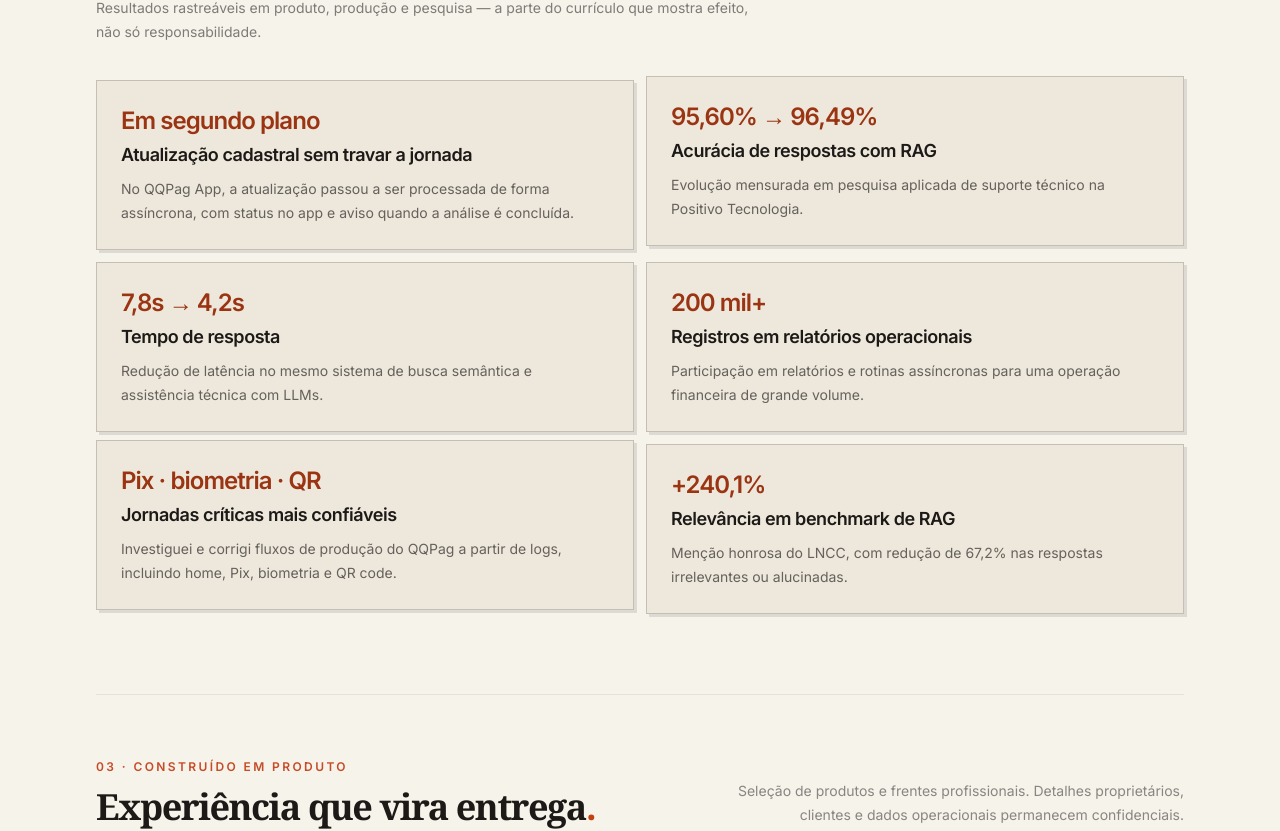
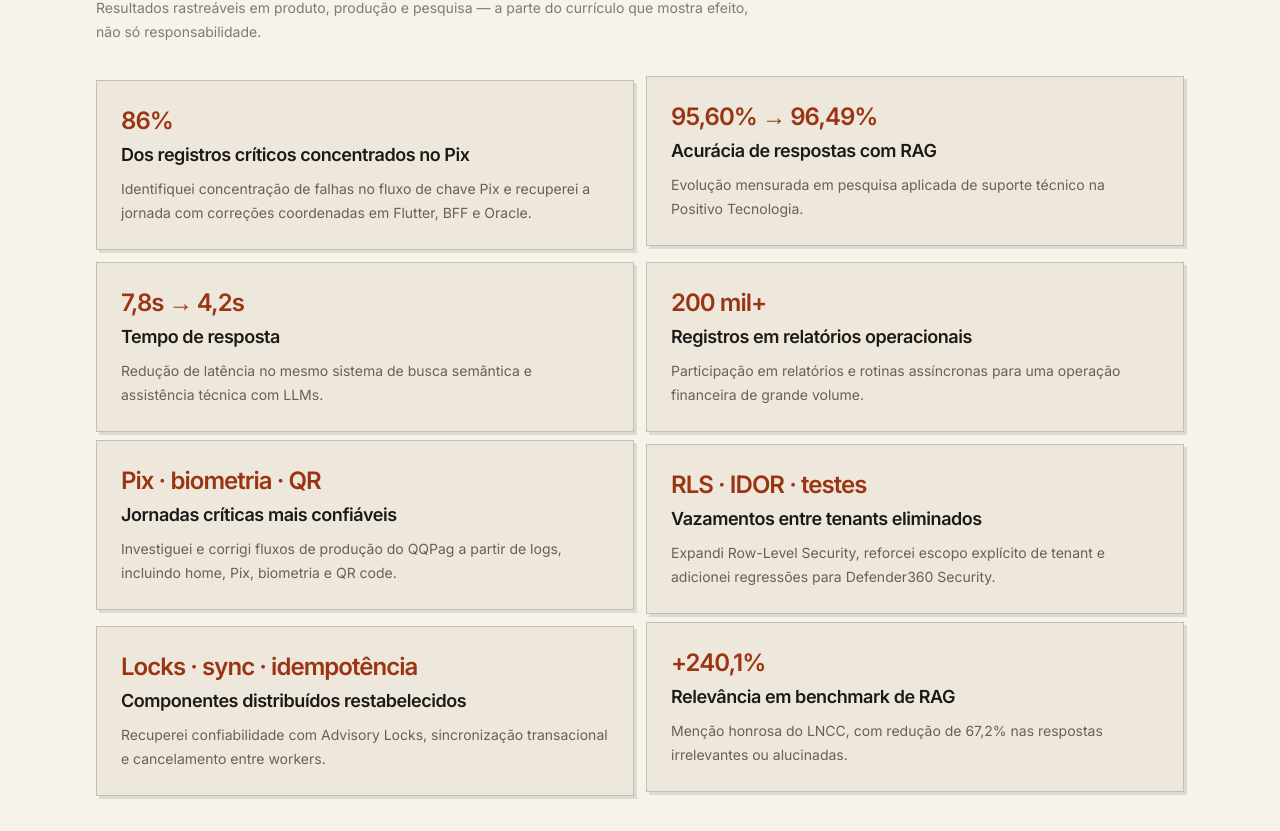
Before and after one commit to vxfontes/portfolio, a Next.js app: page / in a window 1280 px wide. Shown: the part 1532-2363 px from the top of the page. Built offline with nearby package versions, Linux system fonts and the light colour scheme.

Commit message:
feat: amplia impactos profissionais

```diff
--- a/src/components/About.tsx
+++ b/src/components/About.tsx
@@ -42,9 +42,9 @@ const professionalWork = [
 
 const impact = [
     {
-        metric: "Em segundo plano",
-        title: "Atualização cadastral sem travar a jornada",
-        description: "No QQPag App, a atualização passou a ser processada de forma assíncrona, com status no app e aviso quando a análise é concluída.",
+        metric: "86%",
+        title: "Dos registros críticos concentrados no Pix",
+        description: "Identifiquei concentração de falhas no fluxo de chave Pix e recuperei a jornada com correções coordenadas em Flutter, BFF e Oracle.",
     },
     {
         metric: "95,60% → 96,49%",
@@ -65,6 +65,16 @@ const impact = [
         metric: "Pix · biometria · QR",
         title: "Jornadas críticas mais confiáveis",
         description: "Investiguei e corrigi fluxos de produção do QQPag a partir de logs, incluindo home, Pix, biometria e QR code.",
+    },
+    {
+        metric: "RLS · IDOR · testes",
+        title: "Vazamentos entre tenants eliminados",
+        description: "Expandi Row-Level Security, reforcei escopo explícito de tenant e adicionei regressões para Defender360 Security.",
+    },
+    {
+        metric: "Locks · sync · idempotência",
+        title: "Componentes distribuídos restabelecidos",
+        description: "Recuperei confiabilidade com Advisory Locks, sincronização transacional e cancelamento entre workers.",
     },
     {
         metric: "+240,1%",
```
